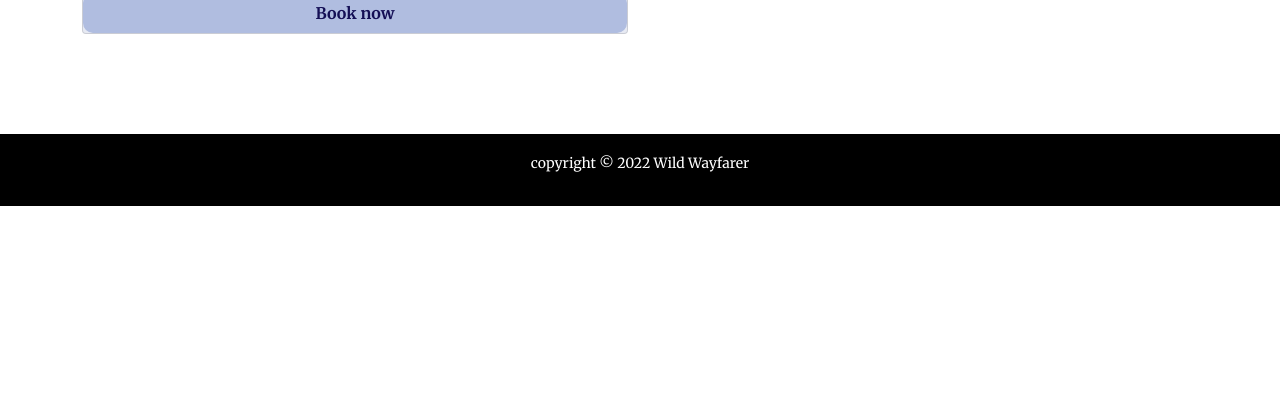
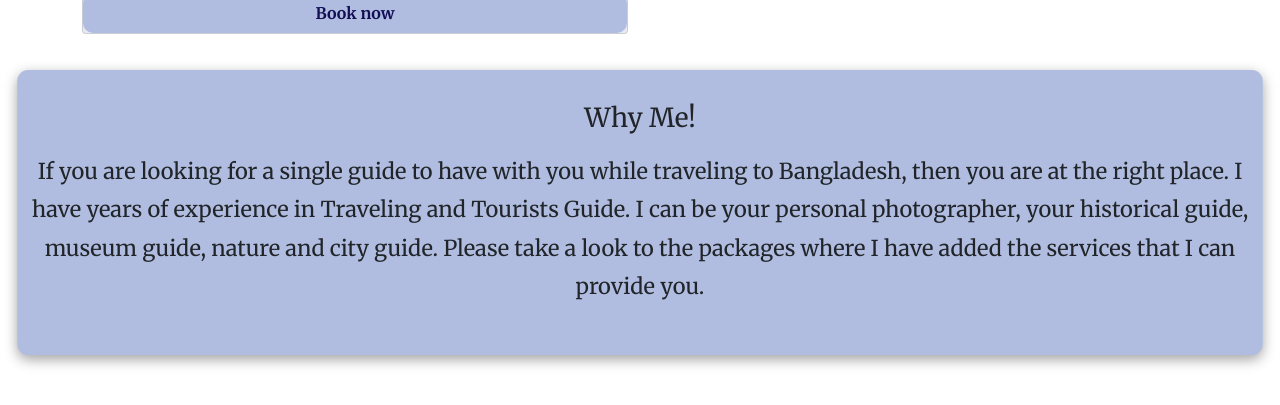
Before and after one commit to AnikaLabiba/wild_wayfarer, a React (Create React App) app: page / in a window 1280 px wide. Shown: the part 2316-2721 px from the top of the page. Before the commit the page ends 2522 px from the top, so only its background shows below. Built offline with nearby package versions, Linux system fonts and the light colour scheme; no server answers.

Commit message:
readme file updated

```diff
--- a/src/Pages/Home/GuideInfo/GuideInfo.css
+++ b/src/Pages/Home/GuideInfo/GuideInfo.css
@@ -1,7 +1,21 @@
 .guide-info{
     background-color: #B0BDE0;
     padding: 30px;
+    border-radius: 10px;
+    margin-top: 20px;
 }
 .guide-info .info{
     line-height: 35px;
 }
+.guide-info{
+    box-shadow: rgba(0, 0, 0, 0.363) 0px 4px 12px;
+    animation: zoom 5s ease-in-out 0s infinite alternate;
+}
+   @keyframes zoom {
+       0%{
+           transform: scale(1);
+       }
+       100%{
+           transform: scale(1.1);
+       }
+   }
--- a/src/Pages/Home/GuideInfo/GuideInfo.js
+++ b/src/Pages/Home/GuideInfo/GuideInfo.js
@@ -1,24 +1,13 @@
 import React from 'react';
 import './GuideInfo.css'
-import fadeInDown from 'react-animations/lib/fade-in'
-import Radium, { StyleRoot } from 'radium';
-import { render } from '@testing-library/react';
 
-const styles = {
-    fadeInDown: {
-        animation: 'x 1s',
-        animationName: Radium.keyframes(fadeInDown, 'fadeInDown')
-    }
-}
 
 const GuideInfo = () => {
-    render(
-        <StyleRoot>
-            <div style={styles.fadeInDown} className='test text-center container my-5 guide-info'>
-                <h4>Welcome to Wild Wayfarer</h4>
-                <h5 className='info my-3'>If you are looking for a single guide to have with you while traveling to Bangladesh, then you are at the right place. I have years of experience in Traveling and Tourists Guide. I can be your personal photographer, your historical guide, museum guide, nature and city guide.Once you have arrived here, please take a look to the packages where I have added the services that I can provide you.</h5>
-            </div>
-        </StyleRoot>
+    return (
+        <div className='text-center container my-5 guide-info'>
+            <h4>Why Me!</h4>
+            <h5 className='info my-3'>If you are looking for a single guide to have with you while traveling to Bangladesh, then you are at the right place. I have years of experience in Traveling and Tourists Guide. I can be your personal photographer, your historical guide, museum guide, nature and city guide. Please take a look to the packages where I have added the services that I can provide you.</h5>
+        </div>
     );
 };
 
--- a/src/Pages/Home/Home/Home.js
+++ b/src/Pages/Home/Home/Home.js
@@ -7,8 +7,8 @@
     return (
         <div>
             <Slider></Slider>
+            <Services></Services>
             <GuideInfo></GuideInfo>
-            <Services></Services>
         </div>
     );
 };
```
Also changed, not shown: 1 other file (tests, documents, lock files or other folders).
